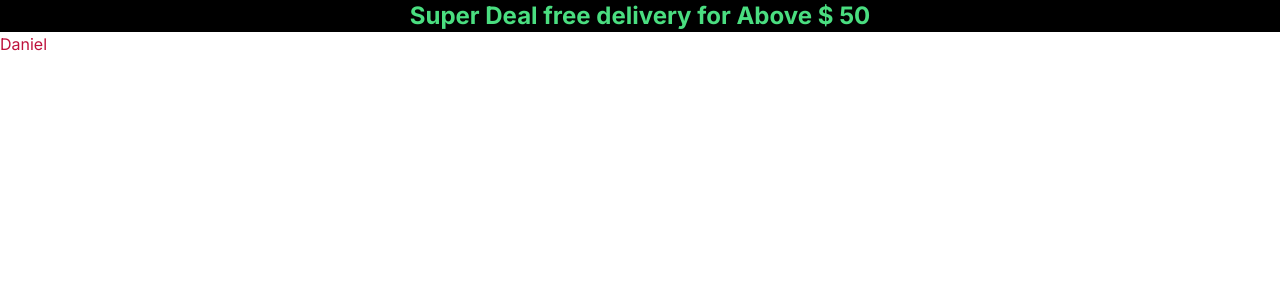
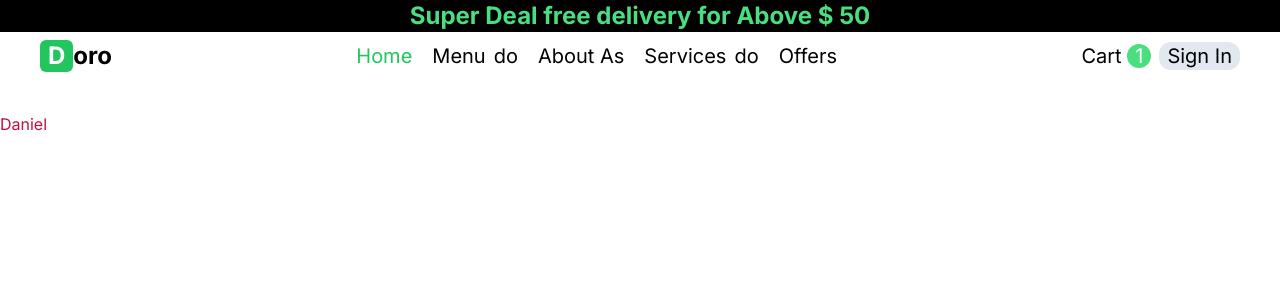
Before and after one commit to atsed27/Food-Deliver-web-App, a Next.js app: page / in a window 1280 px wide. Shown: the top 300 px of the page. Built offline with nearby package versions, Linux system fonts and the light colour scheme.

Commit message:
navbar is almost done

```diff
--- a/app/layout.tsx
+++ b/app/layout.tsx
@@ -2,6 +2,7 @@ import type { Metadata } from 'next';
 import { Inter } from 'next/font/google';
 import './globals.css';
 import Notification from '@/components/Notification';
+import NavBar from '@/components/NavBar';
 
 const inter = Inter({ subsets: ['latin'] });
 
@@ -19,6 +20,7 @@ export default function RootLayout({
     <html lang="en">
       <body className={inter.className}>
         <Notification />
+        <NavBar />
         {children}
       </body>
     </html>
--- /dev/null
+++ b/components/NavBar.tsx
@@ -0,0 +1,114 @@
+'use client';
+import Image from 'next/image';
+import Link from 'next/link';
+import { useRouter } from 'next/navigation';
+import React, { useState } from 'react';
+
+function NavBar() {
+  const router = useRouter();
+  const [InOut, setInOut] = useState(false);
+  console.log(InOut);
+  return (
+    <>
+      <div className="flex items-center justify-between text-xl pt-2 mb-4 md:mb-10 px-3 md:px-10 xl:20">
+        <div className="text-2xl font-bold hidden sm:flex ">
+          <span className="bg-green-500 text-white px-2 rounded-md ">D</span>
+          oro
+        </div>
+        <div onClick={() => setInOut(!InOut)} className="flex sm:hidden">
+          <Image src="/Icon/menu.svg" width={30} height={30} alt="menu" />
+        </div>
+        <div className="hidden sm:flex items-center justify-center">
+          <Link className="mr-2 xl:mr-5 text-green-500" href={'/'}>
+            Home
+          </Link>
+          <div className="mr-2 xl:mr-5 flex items-center">
+            <Link href={'/'} className="mr-2">
+              Menu
+            </Link>
+            <div>do</div>
+          </div>
+          <Link href={'/'} className="mr-2 xl:mr-5">
+            About As
+          </Link>
+          <div className="mr-2 flex items-center xl:mr-5">
+            <Link href={'/'} className="mr-2">
+              Services
+            </Link>
+            <div>do</div>
+          </div>
+          <Link href={'/'}>Offers</Link>
+        </div>
+        <div className="flex items-center justify-between">
+          <div className="mr-2">
+            <Link href={'/cart'}>
+              Cart{' '}
+              <span className="rounded-full px-2 text-white bg-green-400">
+                1
+              </span>
+            </Link>
+          </div>
+          <Link className="bg-slate-200 px-2 rounded-xl" href={'/login'}>
+            Sign In
+          </Link>
+        </div>
+      </div>
+      {/**Mobile nav bar */}
+      <div
+        className={
+          InOut
+            ? 'top-0 left-0 h-screen bg-black/70 w-full fixed md:hidden'
+            : ''
+        }
+      >
+        <div
+          className={
+            InOut
+              ? 'bg-[#ecf0f3] h-screen w-3/4 sm:w-8/12 top-0 overflow-y-scroll eas duration-500  left-0 fixed md:hidden flex flex-col justify-between'
+              : 'fixed left-[-100%] top-0 ease-in duration-500 h-screen md:hidden'
+          }
+        >
+          <div className="p-10 flex justify-between ">
+            <div>
+              <div className="text-2xl font-bold mb-5 ">
+                <span className="bg-green-500 text-white px-2 rounded-md ">
+                  D
+                </span>
+                oro
+              </div>
+              <div className="flex flex-col py-4">
+                <ul className="">
+                  <Link onClick={() => setInOut(!InOut)} href={'/'}>
+                    <li className="py-4 text-smt text-green-500">Home</li>
+                  </Link>
+                  <Link onClick={() => setInOut(!InOut)} href={'/menu'}>
+                    <li className="py-4 text-sm">Menu</li>
+                  </Link>
+                  <Link onClick={() => setInOut(!InOut)} href={'/about'}>
+                    <li className="py-4 text-sm">About Us</li>
+                  </Link>
+                  <Link onClick={() => setInOut(!InOut)} href={'/services'}>
+                    <li className="py-4 text-sm">Project</li>
+                  </Link>
+                  <Link onClick={() => setInOut(!InOut)} href={'/offers'}>
+                    <li className="py-4 text-sm">Offers</li>
+                  </Link>
+                </ul>
+              </div>
+            </div>
+            <div className="rounded-full  ">
+              <h1 onClick={() => setInOut(!InOut)} className="text-2xl">
+                X
+              </h1>
+            </div>
+          </div>
+          <div className=" p-10  flex flex-col items-baseline  justify-end">
+            social
+          </div>
+        </div>
+      </div>
+    </>
+  );
+}
+
+export default NavBar;
```
